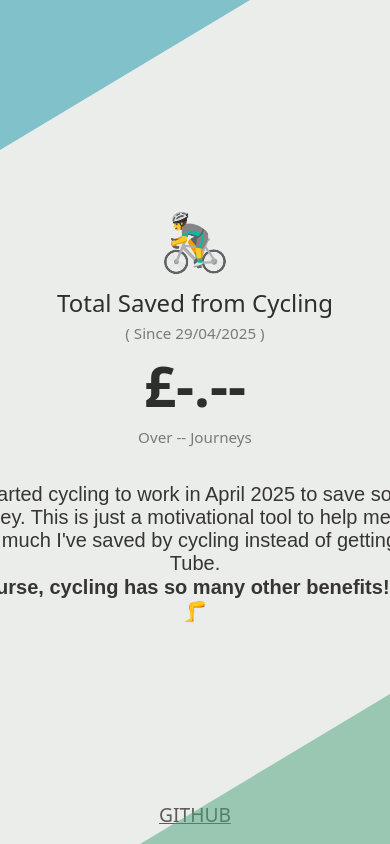
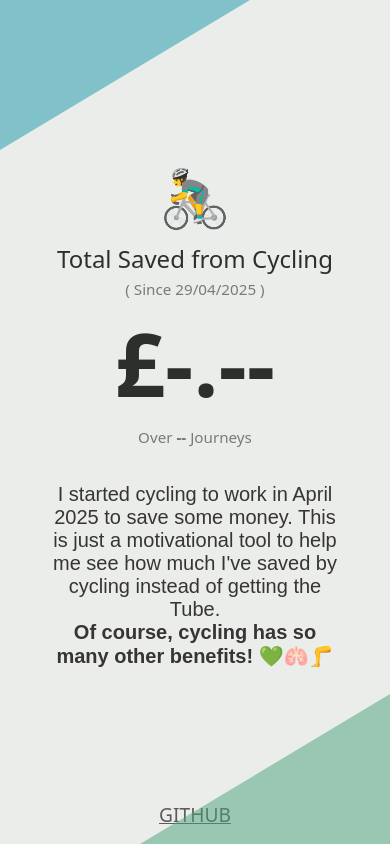
Before and after one commit to thnomas/commute-calc, a Flask app: template templates/index.html in a window 390 px wide; the page is wider, and only the part inside the window is pictured. Run offline with Flask 3, Linux system fonts and the light colour scheme; the template is opened without the code that fills it, so the values that code supplies are empty; parts of the project's set-up code (start-up, migrations or seed data) failed here and were passed over; some web fonts are replaced.

Commit message:
mobile first changes

```diff
--- a/templates/index.html
+++ b/templates/index.html
@@ -2,6 +2,7 @@
 <html lang="en">
 <head>
 <meta charset="UTF-8">
+<meta name="viewport" content="width=device-width, initial-scale=1">
 <title>Cycling Savings</title>
 <link rel="preconnect" href="https://fonts.googleapis.com">
 <link rel="preconnect" href="https://fonts.gstatic.com" crossorigin>
@@ -21,7 +22,7 @@
       <div class="label">Total Saved from Cycling</div>
       <div class="since">( Since 29/04/2025 )</div>
       <div class="amount" id="savings">£-.--</div>
-      <div class="since" id="journeys">Over -- Journeys</div>
+      <div class="since" id="journeys">Over <span id="journey_count">--</span> Journeys</div>
 
       <div class="text">
         <p>I started cycling to work in April 2025 to save some money. This is just a motivational tool to help me see how much I've saved by cycling instead of getting the Tube. <br><span>Of course, cycling has so many other benefits! 💚🫁🦵</span></p>
--- a/templates/style.css
+++ b/templates/style.css
@@ -18,8 +18,10 @@ body {
 }
 
 .circle-card {
-  width: 700px;
-  height: 700px;
+  width: 90vmin;
+  height: 90vmin;
+  max-width: 700px;
+  max-height: 700px;
   border-radius: 50%;
   color: #2d2f2d;
   display: flex;
@@ -45,7 +47,7 @@ body {
 }
 
 .circle-card .amount {
-  font-size: 3.5rem;
+  font-size: 5.5rem;
   font-weight: 800;
   margin: 0.25rem 0;
 }
@@ -58,17 +60,17 @@ body {
 .circle-card .text {
   font-size: 1.25rem;
   color: #363434;
-  margin: 1rem 6rem 0 6rem;
   font-weight: 300;
   font-family: "Zain", sans-serif;
   text-align: center;
+  margin: 1rem 2rem 0 2rem;
 }
 
 .corner {
   position: absolute;
   width: 250px; /* adjust for size */
   height: 150px;
-  z-index: 1;
+  z-index: 20;
   /* background-color: #2d2f2d; default color or override per corner */
   clip-path: polygon(0 0, 100% 0, 0 100%); /* triangle shape */
 }
```
